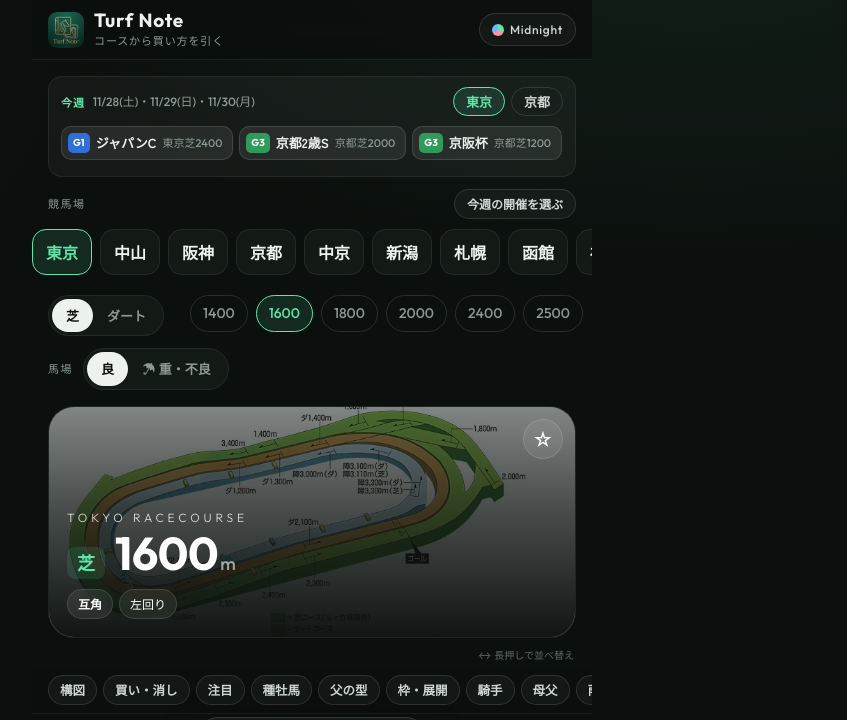
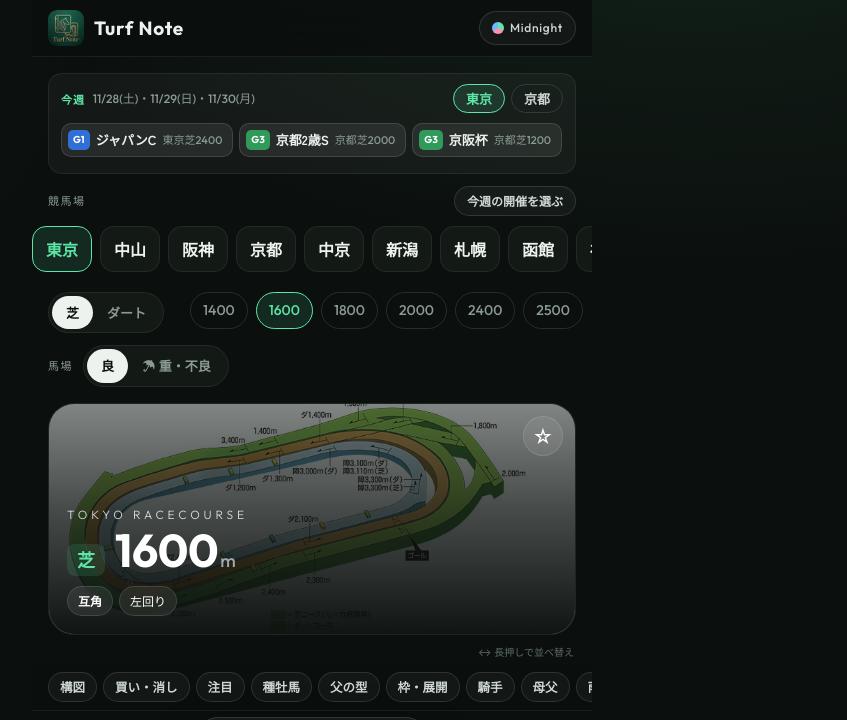
Before and after one commit to kuwyoshi-bot/keiba-app, a plain HTML site: page index.html in a window 1280 px wide. Shown: the top 720 px of the page, without its empty margins (328-1175 px from the left). Drawn offline with Linux system fonts and the light colour scheme.

Commit message:
上の副題「コースから買い方を引く」を外す
Co-Authored-By: Claude Opus 5.5 <noreply@anthropic.com>

```diff
--- a/index.html
+++ b/index.html
@@ -24,9 +24,7 @@
         <button id="topback" class="topback" data-back aria-label="前の画面に戻る"><b>‹</b>戻る</button>
         <img class="brand-mark" src="icon-180.png" alt="" aria-hidden="true">
         <div>
-          <div class="brand-name">Turf Note</div>
-          <div class="brand-sub">コースから買い方を引く</div>
-        </div>
+          <div class="brand-name">Turf Note</div>        </div>
         <button id="skin" class="skin-btn" aria-label="デザインを切り替える"><i></i><span>Midnight</span></button>
       </div>
     </header>
--- a/sw.js
+++ b/sw.js
@@ -1,5 +1,5 @@
 // オフラインでも開けるように、アプリのファイルを保存しておく
-const CACHE = "turfnote-v36";
+const CACHE = "turfnote-v37";
 const FILES = [
   "./", "index.html", "style.css", "app.js", "data.js", "manifest.webmanifest", "icon-180.png", "icon-192.png", "icon-512.png", "img/tab-course.png", "img/tab-blood.png", "img/tab-jockey.png",
   "img/tokyo-3d.jpg", "img/nakayama-3d.jpg", "img/hanshin-3d.jpg", "img/kyoto-3d.jpg", "img/chukyo-3d.jpg",
```
